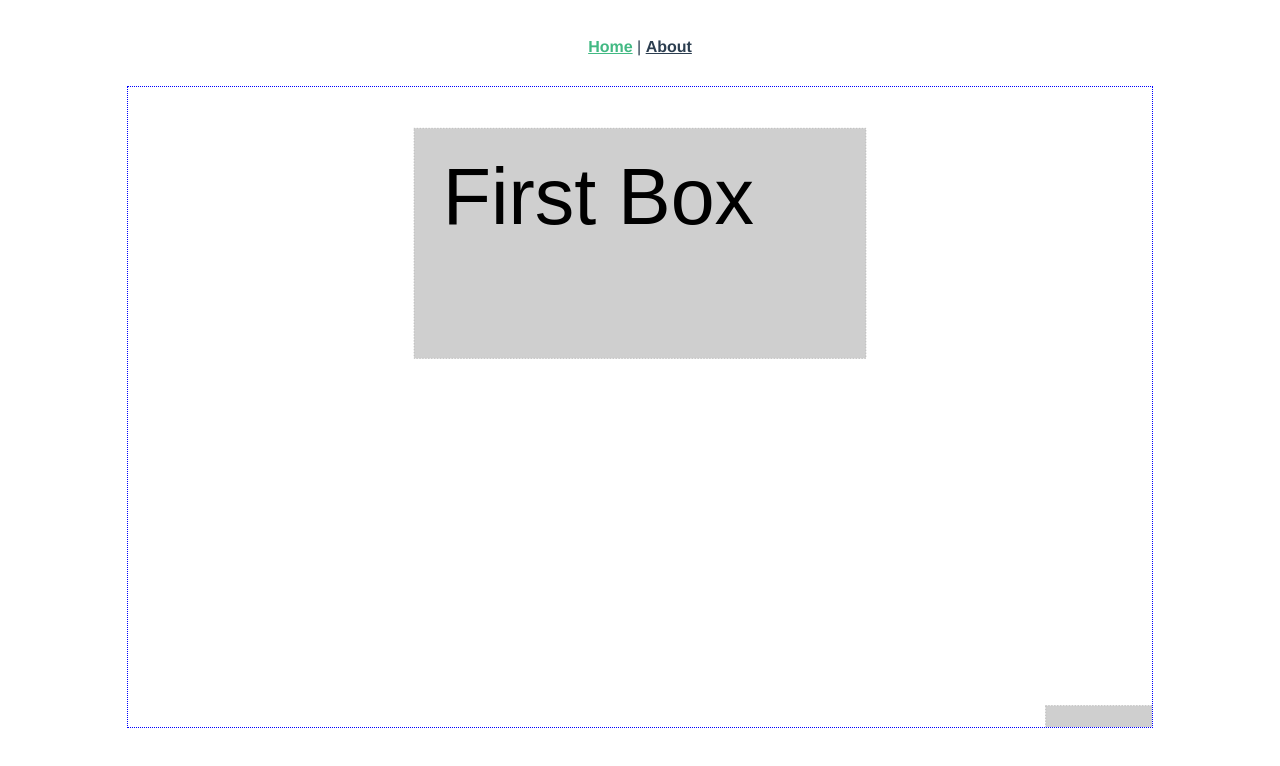
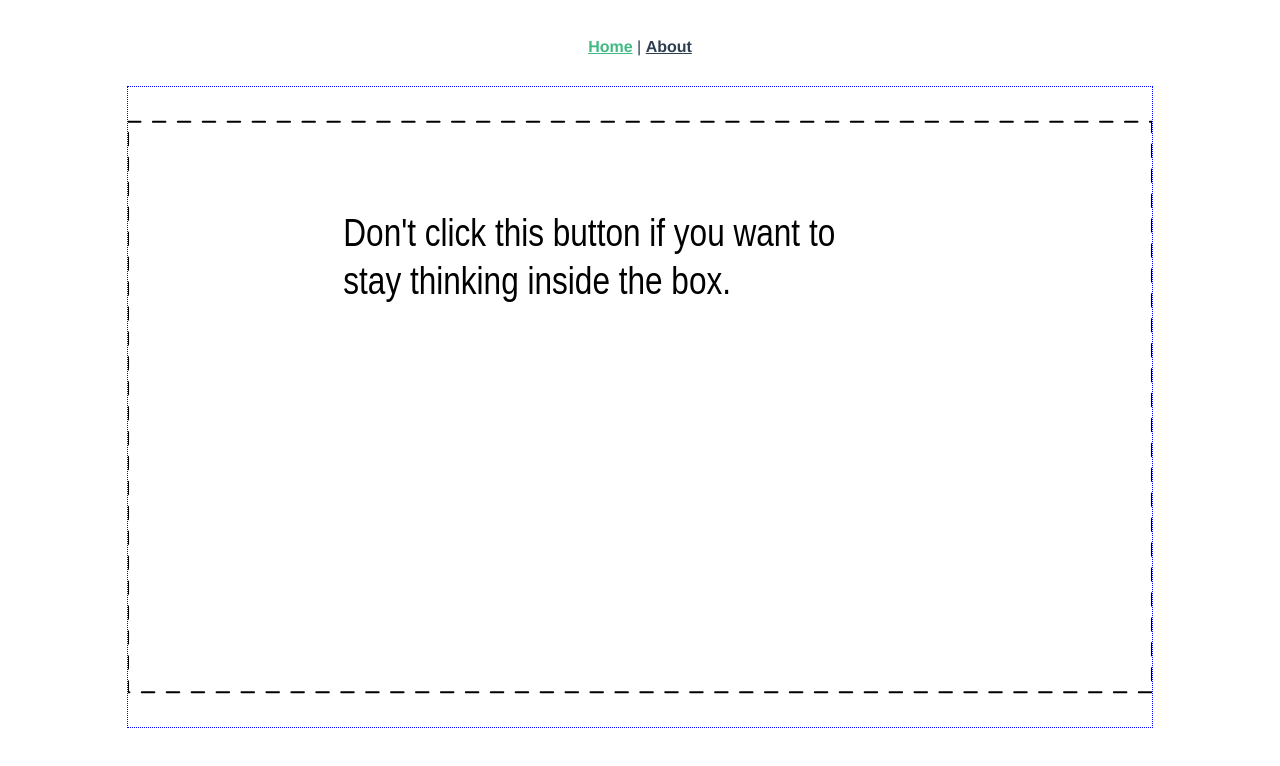
Before and after one commit to L-K-Mist/beyond-prezi, a Vue app: page /#/ in a window 1280 px wide. Shown: the top 766 px of the page. Built offline with nearby package versions, Linux system fonts and the light colour scheme; some icons are missing.

Commit message:
Zoom is accurate needs a tween.

```diff
--- a/src/views/Home.vue
+++ b/src/views/Home.vue
@@ -7,13 +7,12 @@
     xmlns="http://www.w3.org/2000/svg"
     xmlns:sodipodi="http://sodipodi.sourceforge.net/DTD/sodipodi-0.dtd"
     xmlns:inkscape="http://www.inkscape.org/namespaces/inkscape"
-    class="svg-window"
     :viewBox="viewBox"
     version="1.1"
     id="svg8"
     ref="graphic"
     inkscape:version="0.92.3 (2405546, 2018-03-11)"
-    sodipodi:docname="three-box-zoom.svg"
+    sodipodi:docname="outside-the-box.svg"
   >
     <defs id="defs2" />
     <sodipodi:namedview
@@ -23,19 +22,19 @@
       borderopacity="1.0"
       inkscape:pageopacity="0.0"
       inkscape:pageshadow="2"
-      inkscape:zoom="2.8"
-      inkscape:cx="208.75373"
-      inkscape:cy="589.5271"
+      inkscape:zoom="0.7"
+      inkscape:cx="506.69564"
+      inkscape:cy="406.54941"
       inkscape:document-units="px"
-      inkscape:current-layer="first-box"
+      inkscape:current-layer="layer3"
       showgrid="false"
       units="px"
-      viewbox-width="1000"
       inkscape:window-width="1920"
       inkscape:window-height="1055"
       inkscape:window-x="1280"
       inkscape:window-y="0"
       inkscape:window-maximized="1"
+      fit-margin-right="-0.1"
     />
     <metadata id="metadata5">
       <rdf:RDF>
@@ -50,88 +49,78 @@
       inkscape:label="Layer 1"
       inkscape:groupmode="layer"
       id="layer1"
-      transform="translate(0,-111.7917)"
+      style="display:inline"
+    />
+    <g
+      inkscape:groupmode="layer"
+      id="layer2"
+      inkscape:label="zoomed out"
+      style="display:inline"
     >
-      <g id="first-box" ref="firstBox" inkscape:label="#g932">
+      <g style="display:inline" id="g874">
         <rect
-          onmouseover='console.log("I&apos;m the first-box")'
-          inkscape:label="#rect815"
-          y="143.22028"
-          x="31.428572"
-          height="157.14285"
-          width="308.57144"
-          id="a-box"
-          style="opacity:0.30700001;fill:#666666;fill-opacity:1;stroke:#000000;stroke-width:0.5;stroke-linecap:round;stroke-miterlimit:4;stroke-dasharray:0.5, 1.5;stroke-dashoffset:0;stroke-opacity:1"
+          y="0"
+          x="4.3596542e-06"
+          height="702.85712"
+          width="1000"
+          id="zoomed-out"
+          style="opacity:1;fill:none;fill-opacity:1;stroke:#000000;stroke-width:1;stroke-linecap:round;stroke-miterlimit:4;stroke-dasharray:6, 6;stroke-dashoffset:10;stroke-opacity:1"
+        />
+        <text
+          id="text865"
+          y="86.25972"
+          x="52.240498"
+          style="font-style:normal;font-weight:normal;font-size:56.23898697px;line-height:1.25;font-family:sans-serif;letter-spacing:0px;word-spacing:0px;fill:#000000;fill-opacity:1;stroke:none;stroke-width:2.10896206"
+          xml:space="preserve"
+        >
+          <tspan
+            style="stroke-width:2.10896206"
+            id="tspan867"
+            y="86.25972"
+            x="52.240498"
+            sodipodi:role="line"
+          >
+            I'm the fully zoomed out view
+          </tspan>
+        </text>
+      </g>
+    </g>
+    <g inkscape:groupmode="layer" id="layer3" inkscape:label="deep zoom">
+      <g id="g897">
+        <rect
+          y="259.32675"
+          x="489.9491"
+          height="139.13455"
+          width="249.72928"
+          ref="firstBox"
+          id="deep-zoom"
+          style="opacity:1;fill:none;fill-opacity:1;stroke:#000000;stroke-width:0.50655109;stroke-linecap:round;stroke-miterlimit:4;stroke-dasharray:3.03930657, 3.03930657;stroke-dashoffset:0;stroke-opacity:1"
         />
         <text
           xml:space="preserve"
-          style="font-style:normal;font-weight:normal;font-size:53.92895508px;line-height:1.25;font-family:sans-serif;letter-spacing:0px;word-spacing:0px;fill:#000000;fill-opacity:1;stroke:none;stroke-width:10.11167812"
-          x="50.944893"
-          y="208.71298"
-          id="text833"
+          style="font-style:normal;font-weight:normal;font-size:8.45002556px;line-height:1.25;font-family:sans-serif;letter-spacing:0px;word-spacing:0px;fill:#000000;fill-opacity:1;stroke:none;stroke-width:0.31687596"
+          x="595.39764"
+          y="263.8891"
+          id="text836"
+          transform="scale(0.91108292,1.0975949)"
         >
           <tspan
             sodipodi:role="line"
-            id="tspan831"
-            x="50.944893"
-            y="208.71298"
-            style="stroke-width:10.11167812"
+            id="tspan834"
+            x="595.39764"
+            y="263.8891"
+            style="stroke-width:0.31687596"
           >
-            First Box
+            Don't click this button if you want to
           </tspan>
-        </text>
-      </g>
-      <g id="g939">
-        <rect
-          y="537.59534"
-          x="462.8125"
-          height="194.28572"
-          width="397.14285"
-          id="rect817"
-          style="opacity:0.30700001;fill:#666666;fill-opacity:1;stroke:#000000;stroke-width:0.5;stroke-linecap:round;stroke-miterlimit:4;stroke-dasharray:0.5, 1.5;stroke-dashoffset:0;stroke-opacity:1"
-        />
-        <flowRoot
-          transform="matrix(1.3341518,0,0,1.3341518,414.61007,493.56259)"
-          style="font-style:normal;font-weight:normal;font-size:40px;line-height:1.25;font-family:sans-serif;letter-spacing:0px;word-spacing:0px;fill:#000000;fill-opacity:1;stroke:none"
-          id="flowRoot821-3"
-          xml:space="preserve"
-        >
-          <flowRegion id="flowRegion823-6">
-            <rect
-              y="45.714287"
-              x="50"
-              height="71.428566"
-              width="326.42856"
-              id="rect825-7"
-            />
-          </flowRegion>
-          <flowPara id="flowPara827-5">Second box</flowPara>
-        </flowRoot>
-      </g>
-      <g id="g868" transform="translate(-1.875,33.169643)">
-        <rect
-          y="545.59686"
-          x="741.37201"
-          height="16.496929"
-          width="11.139788"
-          id="rect819"
-          style="opacity:0.30700001;fill:#666666;fill-opacity:1;stroke:#000000;stroke-width:0.07450048;stroke-linecap:round;stroke-miterlimit:4;stroke-dasharray:0.07450048, 0.22350144;stroke-dashoffset:0;stroke-opacity:1"
-        />
-        <text
-          id="text859"
-          y="547.91217"
-          x="742.83966"
-          style="font-style:normal;font-weight:normal;font-size:1.87231493px;line-height:1.25;font-family:sans-serif;letter-spacing:0px;word-spacing:0px;fill:#000000;fill-opacity:1;stroke:none;stroke-width:0.35105905"
-          xml:space="preserve"
-        >
           <tspan
-            style="stroke-width:0.35105905"
-            id="tspan861"
-            y="547.91217"
-            x="742.83966"
             sodipodi:role="line"
+            x="595.39764"
+            y="274.45163"
+            id="tspan838"
+            style="stroke-width:0.31687596"
           >
-            Mini box
+            stay thinking inside the box.
           </tspan>
         </text>
       </g>
@@ -145,7 +134,7 @@ import { defineComponent, onMounted, ref, computed } from "vue";
 export default defineComponent({
   name: "Home",
   setup() {
-    const amt1 = 70;
+    const amt1 = 7;
     const amt2 = 140;
     const firstBox = ref(null);
     const graphic = ref(null);
@@ -153,8 +142,8 @@ export default defineComponent({
     const frame = ref({
       x: 0,
       y: 0,
-      width: 1000,
-      height: 700
+      width: 10000,
+      height: 7000
     });
     const viewBox = computed(
       () =>
@@ -162,21 +151,19 @@ export default defineComponent({
     );
 
     onMounted(() => {
-      console.log("setup -> firstBox", firstBox.value.getBBox());
       const svgDimensions = graphic.value.getBBox();
-      console.log("setup -> svgDimensions", svgDimensions);
-      // graphic.value.setAttribute("viewBox");
-      // frame.value.y = 400;
       frame.value = svgDimensions;
+      console.log("setup -> frame.value", frame.value);
       setTimeout(() => {
         const { x, y, width, height } = firstBox.value.getBBox();
-        frame.value = {
-          x: x - amt1,
-          y: y - amt2,
-          width: width + amt1 * 2,
-          height: height + amt2 * 2
-        };
-        console.log("setup -> viewBox", viewBox.value);
+        // frame.value = {
+        //   x: x - amt1,
+        //   y: y - amt1,
+        //   width: width + amt1 * 2,
+        //   height: height + amt1 * 2
+        // };
+        frame.value = { x, y, width, height };
+        console.log("setup -> frame.value", frame.value);
       }, 2000);
     });
     return {
@@ -189,7 +176,7 @@ export default defineComponent({
 </script>
 
 <style scoped>
-.svg-window {
+svg {
   width: 80vw;
   height: 80vh;
   border: 1px dotted blue;
```
